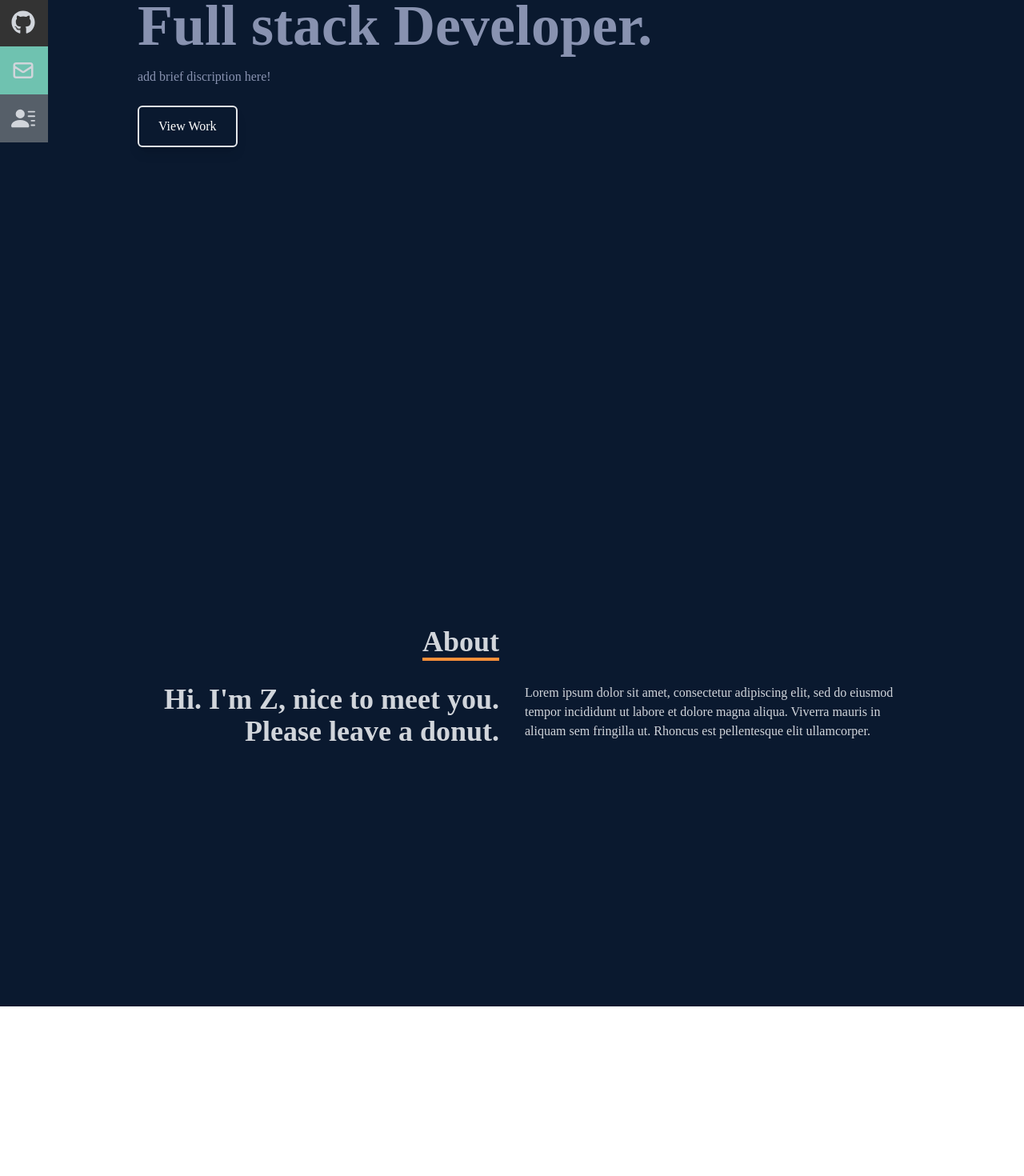
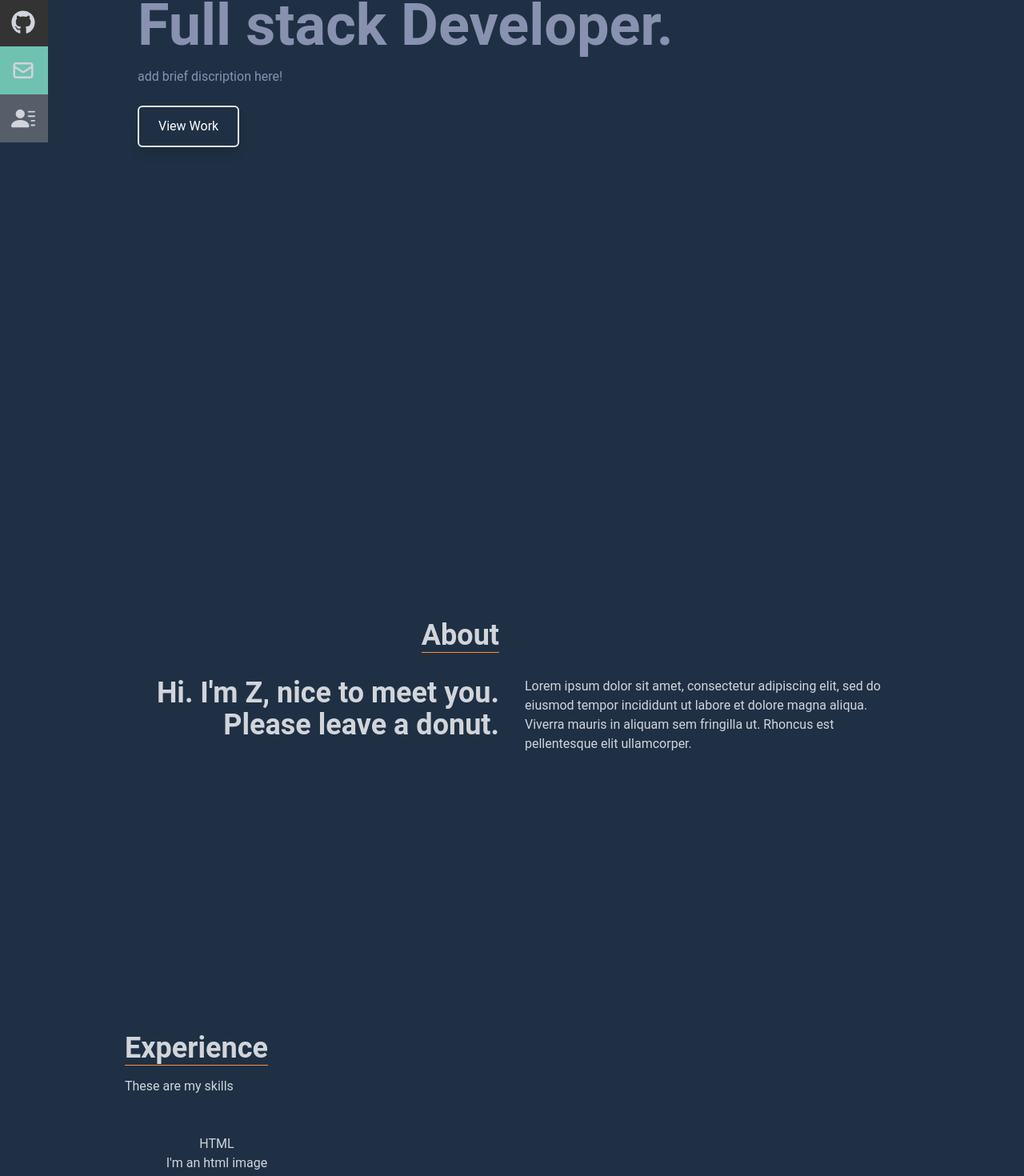
Before and after one commit to zperez0/perez-portfolio, a React (Create React App) app: page / in a window 1280 px wide. Shown: the part 342-1812 px from the top of the page at 80% size. Before the commit the page ends 1600 px from the top, so only its background shows below. Built offline with nearby package versions, Linux system fonts and the light colour scheme.

Commit message:
[WIP] adjust layout for Home and Skills component

```diff
--- a/src/App.js
+++ b/src/App.js
@@ -1,15 +1,17 @@
 import About from "./components/About";
 import Home from "./components/Home";
 import Navbar from "./components/Navbar";
+import Skills from "./components/Skills";
 
 function App() {
 
   return (
-    <>
+    <div >
       <Navbar />
       <Home  />
       <About />
-    </>
+      <Skills/>
+    </div>
   );
 }
 
--- a/src/components/About.jsx
+++ b/src/components/About.jsx
@@ -2,11 +2,11 @@ import React from 'react'
 
 function About() {
   return (
-    <div name="about" className="w-full h-screen bg-[#0a192f] text-gray-300">
+    <div name="about" className="w-full h-screen bg-[#1f3044] flex-col text-gray-300">
       <div className="flex flex-col justify-center items-center w-full h-full">
         <div className="max-w-[1000px] w-full grid grid-cols-2 gap-8">
           <div className="sm:text-right pb-8 pl-4">
-            <p className='text-4xl font-bold inline border-b-4 border-[#fb9039]'>
+            <p className='text-4xl font-bold inline border-b border-[#fb9039]'>
               About
             </p>
           </div>
--- a/src/components/Home.jsx
+++ b/src/components/Home.jsx
@@ -3,7 +3,7 @@ import React from "react";
 function Home() {
   return (
     // name="home" used for react scroll feature
-    <div name="home" className="w-full h-screen bg-[#0a192f]">
+    <div name="home" className="w-full h-screen bg-[#1f3044] flex-col">
 
     {/* container */}
       <div className="max-w-[1000px] mx-auto px-8 flex flex-col justify-center h-full">
@@ -21,7 +21,7 @@ function Home() {
 
           {/* <button className="text-white group border-2 px-6 py-3 my-2 flex items-center hover:bg-pink-600 hover:border-pink-600"> */}
 
-          <button className="text-white group rounded-md border-2 px-6 py-3 my-2 flex items-center hover:bg-[#fb9039] hover:border-[#fb9039] outline-none focus:ring-4 focus:ring-[#8892b0] shadow-lg active:scale-y-75 transition-transform">
+          <button className="text-white group rounded-md border-2 px-6 py-3 my-2 flex items-center hover:bg-[#fb9039] hover:border-[#fb9039] outline-none focus:ring-2 focus:ring-[#8892b0] shadow-lg active:scale-y-75 transition-transform">
             View Work
           </button>
         </div>
--- a/src/components/Navbar.jsx
+++ b/src/components/Navbar.jsx
@@ -41,7 +41,7 @@ function Navbar() {
         className={
           !nav
             ? "hidden"
-            : "absolute top-0 left-0  w-full h-screen bg-[#1f3044] flex flex-col justify-center items-center"
+            : "absolute top-0 left-0 w-full h-screen bg-[#1f3044] flex flex-col justify-center items-center"
         }
       >
         <li className="hover:text-[#fb9039] group py-6 text-4xlxl">Home</li>
--- /dev/null
+++ b/src/components/Skills.jsx
@@ -0,0 +1,31 @@
+import React from "react";
+
+function Skills() {
+  return (
+    <div
+      name="skills"
+      className="bg-[#1f3044] mx-auto p-4 flex flex-col justify-center w-full h-full text-gray-300"
+    >
+      {/* container */}
+      <div className="max-w-[1000px] mx-auto p-4 flex flex-col justify-center w-full h-full">
+        <div>
+          <p className="text-4xl font-bold inline border-b border-[#fb9039]">
+            Experience
+          </p>
+          <p className="py-4">These are my skills</p>
+        </div>
+        {/* container for icons */}
+        <div className="w-full grid grid-cols-2 sm:grid-cols-4 gap-4 text-center py-8">
+          <div>
+            {/* Images goes here */}
+            {/* <img classname='w-20 mx-auto' src={} alt="HTML icon"></img> */}
+            <p>HTML</p>
+            <p>I'm an html image</p>
+          </div>
+        </div>
+      </div>
+    </div>
+  );
+}
+
+export default Skills;
--- a/src/index.css
+++ b/src/index.css
@@ -2,11 +2,13 @@
 @tailwind components;
 @tailwind utilities;
 
-@import url("https://fonts.googleapis.com/css2?family=Roboto:wght@100&display=swap");
+@import url('https://fonts.googleapis.com/css2?family=Roboto&display=swap');
+/* @import url('https://fonts.googleapis.com/css2?family=Montserrat&family=Roboto&display=swap'); */
 
 @layer base {
   body {
-    @apply font-[Raleway];
+    @apply font-[Roboto];
+    /* @apply font-[Montserrat]; */
   }
 
   li {
@@ -14,3 +16,9 @@
     @apply cursor-pointer;
   }
 }
+
+.full-bg {
+  min-height: 100vh;
+  display: flex;
+  flex-direction: column;
+}
```
Also changed, not shown: 1 other file (tests, documents, lock files or other folders).
